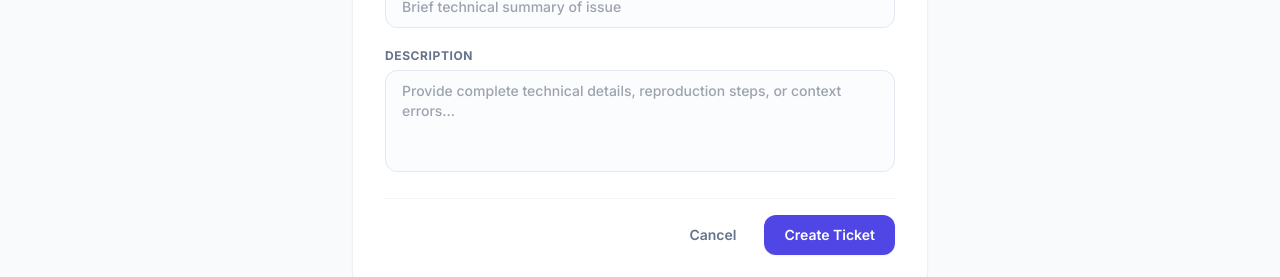
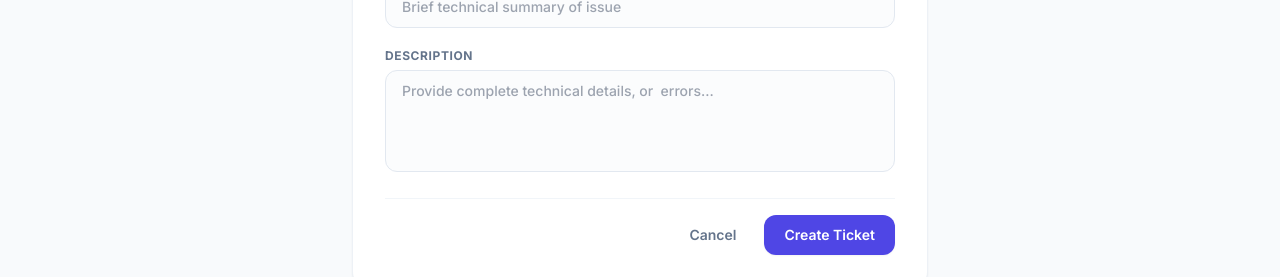
Before and after one commit to MalayJoshi1/customer-support-ticket-crm-datastraw, a plain HTML site: page frontend/index.html in a window 1280 px wide. Both pictures are taken after typing "Sample" into the empty fields and a click on the button "+ Raise Ticket". Shown: the part 524-801 px from the top of the page. Drawn offline with nearby package versions, Linux system fonts and the light colour scheme; no server answers.

Commit message:
Update index.html

```diff
--- a/frontend/index.html
+++ b/frontend/index.html
@@ -144,7 +144,7 @@
                 </div>
                 <div>
                     <label class="block text-xs font-bold uppercase tracking-wider text-slate-500 dark:text-slate-400 mb-1.5">Description</label>
-                    <textarea id="form-desc" rows="4" placeholder="Provide complete technical details, reproduction steps, or context errors..." required class="w-full px-4 py-2.5 bg-slate-50/50 dark:bg-slate-900/40 border border-slate-200 dark:border-slate-800 rounded-xl focus:ring-2 focus:ring-indigo-500/20 focus:border-indigo-500 outline-none text-sm font-medium dark:text-white transition-all duration-200 resize-none"></textarea>
+                    <textarea id="form-desc" rows="4" placeholder="Provide complete technical details, or  errors..." required class="w-full px-4 py-2.5 bg-slate-50/50 dark:bg-slate-900/40 border border-slate-200 dark:border-slate-800 rounded-xl focus:ring-2 focus:ring-indigo-500/20 focus:border-indigo-500 outline-none text-sm font-medium dark:text-white transition-all duration-200 resize-none"></textarea>
                 </div>
 
                 <div class="flex justify-end gap-3 pt-4 border-t border-slate-100 dark:border-slate-800">
```
